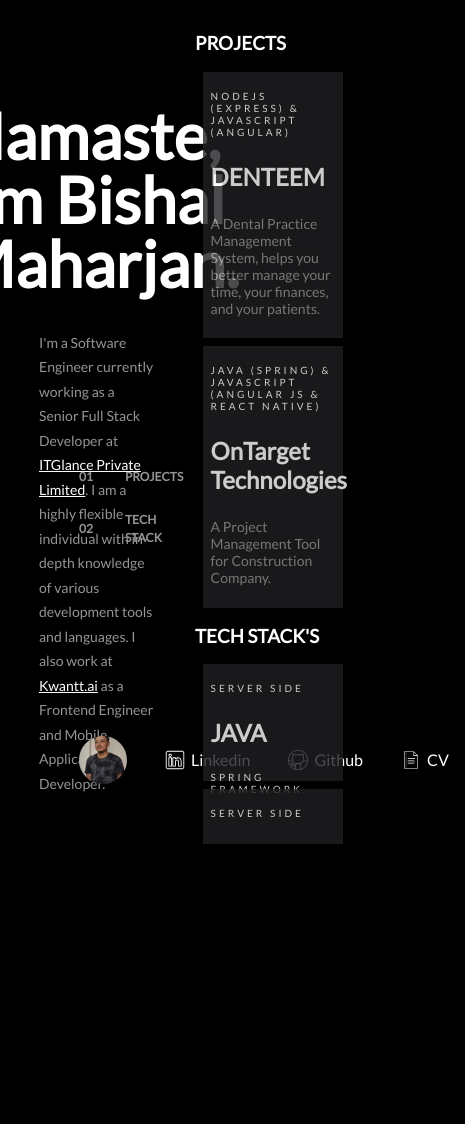
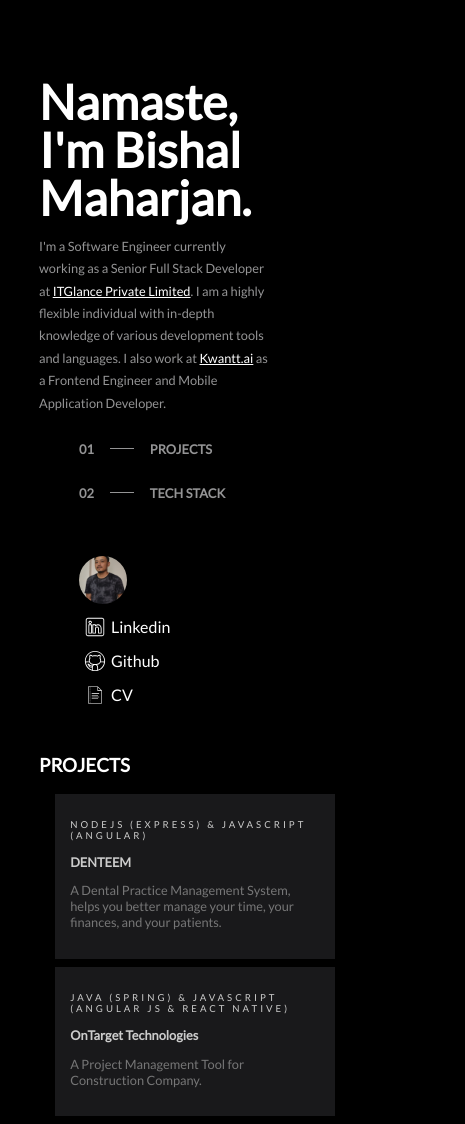
Before and after one commit to bishal0622/bishal0622.github.io, a plain HTML site: page index.html in a window 390 px wide. Shown: the top 1124 px of the page, 465 px wide, since content can reach past the window. Before the commit the page ends 844 px from the top, so only its background shows below. Drawn offline with Linux system fonts and the light colour scheme.

Commit message:
responsiveness added

```diff
--- a/index.html
+++ b/index.html
@@ -5,7 +5,7 @@
     <meta charset="UTF-8">
     <meta name="viewport" content="width=device-width, initial-scale=1.0">
     <title>Bishal Maharjan</title>
-    <link rel="stylesheet" href="style.min.css">
+    <link rel="stylesheet" href="style.css">
     <link href="https://fonts.googleapis.com/css?family=Lato&display=swap" rel="stylesheet">
     <link rel="shortcut icon" type="image/png" href="my.JPG"/>
 
--- a/style.css
+++ b/style.css
@@ -1,36 +1,33 @@
-html{
+html {
   scroll-behavior: smooth;
 }
 
 body {
   background-color: #000;
+  height: 100vh;
   color: #fff;
   font-family: "Lato", sans-serif;
-  height: 100vh;
   display: flex;
   margin: 0px;
   padding: 0 10%;
 }
 
 #left-container {
-  height: 100%;
-  width: 50%;
   display: flex;
   flex-direction: column;
-  justify-content: center;
+  justify-content: space-around;
 }
 
 #left-container div:first-child {
-  height: 80%;
   width: 75%;
   display: flex;
   flex-direction: column;
   justify-content: center;
-  align-items: center;
+  align-items: flex-start;
 }
 
 #left-container div:first-child h1 {
-  font-size: 64px;
+  font-size: 4rem;
   line-height: 1;
   font-weight: 700;
   margin: 0px;
@@ -38,19 +35,12 @@ body {
 #left-container div:first-child div p {
   color: #949495;
   line-height: 1.75;
-  margin-top: 35px;
-  font-size: 14px;
-}
-
-#left-container div {
-  height: 20%;
+  font-size: 1rem;
 }
 
 #left-container div nav {
-  margin-top: 25px;
-  width: 100%;
   text-transform: uppercase;
-  font-size: 12px;
+  font-size: 0.8rem;
   font-weight: 700;
   color: #949495;
   line-height: 1.5;
@@ -99,6 +89,7 @@ a {
 .social-container {
   display: flex;
   align-items: center;
+  flex-wrap: wrap;
 }
 
 .social-container ul {
@@ -134,7 +125,9 @@ a {
 
 .social-container ul li a img {
   width: 48px;
-  border-radius: 999999px;
+  height: 48px;
+  border-radius: 50%;
+  object-fit: cover;
 }
 
 .social-container ul li a svg {
@@ -143,7 +136,6 @@ a {
 }
 
 #right-container {
-  width: 50%;
   padding: 5% 0;
   overflow: scroll;
 }
@@ -156,11 +148,11 @@ a {
 .project {
   margin-top: 8px;
   margin-bottom: 8px;
-  font-size: 14px;
+  font-size: 0.8rem;
 }
 
 .project-lang {
-  font-size: 10px;
+  font-size: 0.6rem;
   text-transform: uppercase;
   letter-spacing: 3px;
   color: #fff;
@@ -176,7 +168,7 @@ article a {
 }
 
 article h3 {
-  font-size: 24px;
+  font-size: 0.8rem;
   color: #fff;
 }
 
@@ -191,44 +183,75 @@ article h3 {
   transition: all 0.5s ease-in-out;
 }
 
-#right-container .projects-list {
+#right-container {
   -ms-overflow-style: none; /* Internet Explorer 10+ */
   scrollbar-width: none;
 }
 
-#right-container .projects-list::-webkit-scrollbar {
+#right-container::-webkit-scrollbar {
   display: none; /* Safari and Chrome */
 }
 
-#tech-list{
+#tech-list {
   margin-top: 18px;
 }
 
-.pl{
-  height: 12vh;
+.pl {
+  /* height: 8vh; */
 }
 
-.underline{
+.underline {
   position: relative;
   color: white;
   line-height: 1;
   font-weight: 700;
 }
-.underline::after{
-	left:0;
-	right:0;
+.underline::after {
+  left: 0;
+  right: 0;
   content: "";
   position: absolute;
   height: 2px;
   width: 10%;
   background: white;
   bottom: -4px;
-	transform: scale(0,1);
+  transform: scale(0, 1);
   transform-origin: 100% 50%;
-	transition: transform .5s ease;
+  transition: transform 0.5s ease;
 }
 
-.underline:hover::after{
-	transform: scale(1,1);
+.underline:hover::after {
+  transform: scale(1, 1);
   transform-origin: 0% 50%;
 }
+
+@media only screen and (max-width: 768px) {
+  body {
+    flex-direction: column;
+    overflow: scroll;
+    height: auto;
+  }
+
+  #left-container {
+    margin-top: 25%;
+  }
+
+  .social-container ul li {
+    margin-top: 12px;
+    display: block;
+  }
+
+  .social-container ul{
+    display: block;
+
+  }
+}
+
+@media only screen and (max-width: 425px) {
+  #left-container div:first-child h1{
+    font-size: 3rem;
+  }
+  #left-container div:first-child div p{
+    font-size: 0.8rem;
+  }
+}
```
Also changed, not shown: style.min.css (deleted). Lines whose indentation alone changed are shown as unchanged.
